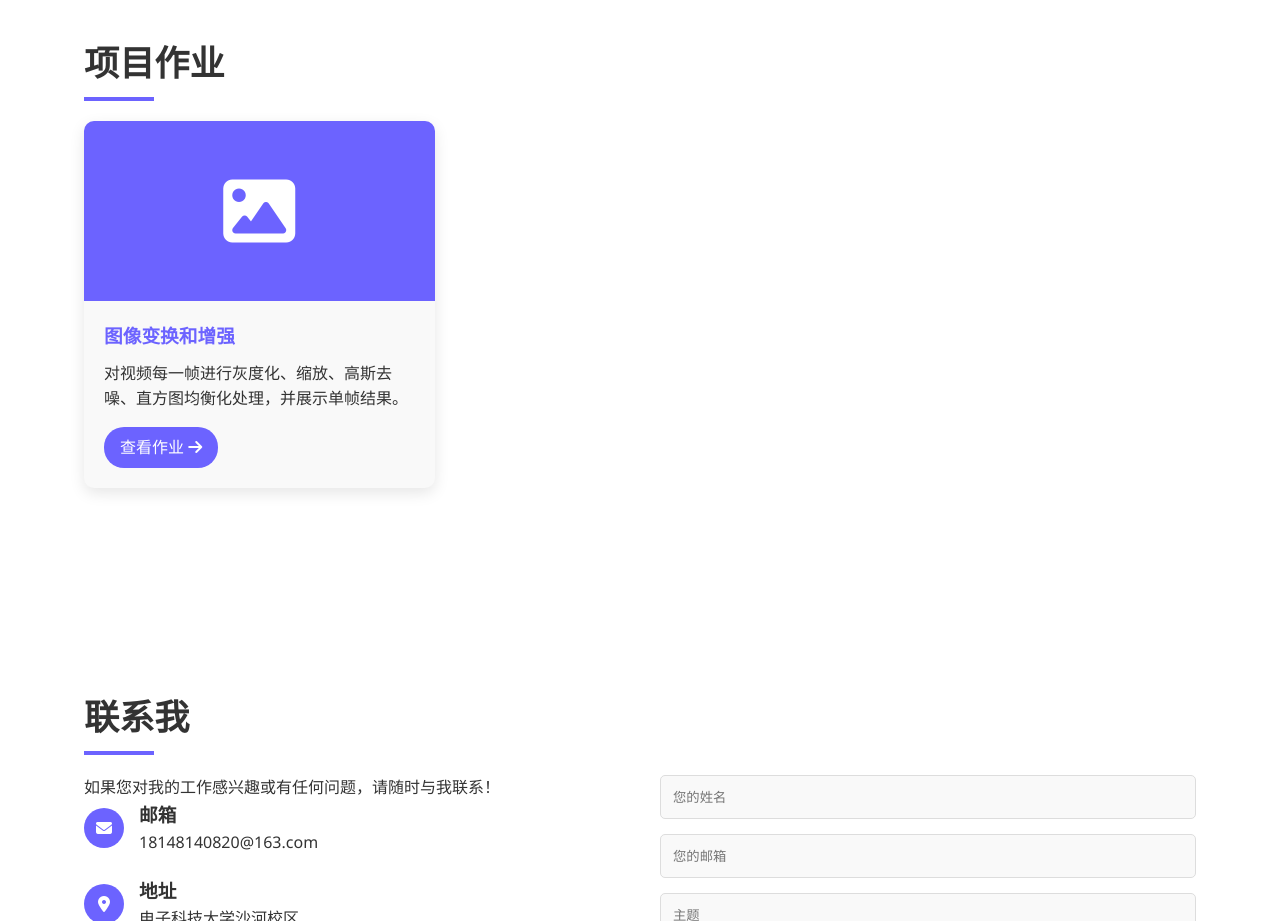
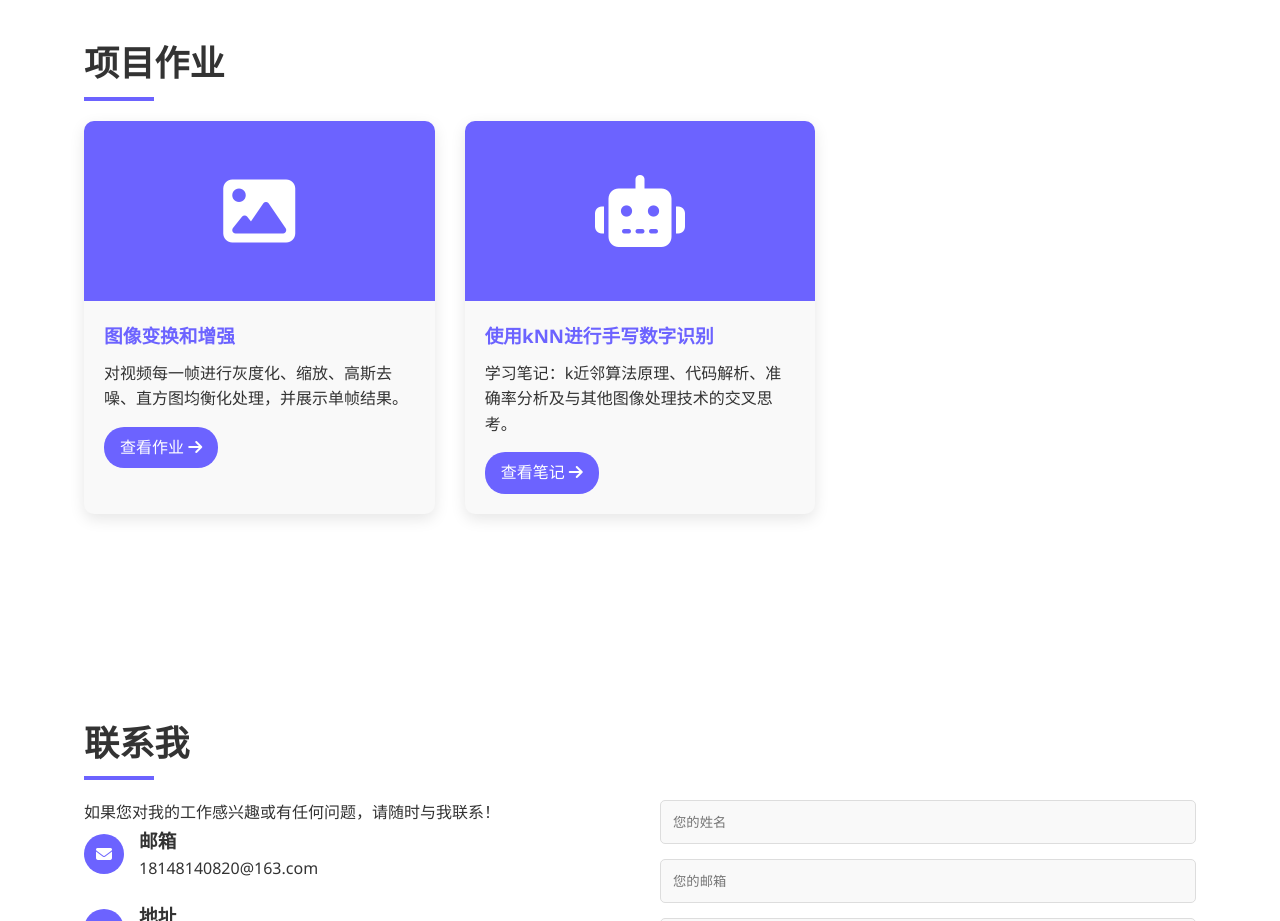
Before and after one commit to lucky-money-account/lucky-money-account.github.io, a plain HTML site: page index.html in a window 1280 px wide. Shown: the part 3460-4381 px from the top of the page. Drawn offline with Linux system fonts and the light colour scheme.

Commit message:
Add project cards for image processing and kNN notes

```diff
--- a/index.html
+++ b/index.html
@@ -821,6 +821,7 @@
                 <div class="projects">
                     <h2>项目作业</h2>
                    <div class="projects-grid">
+                        <!-- 第一个作业卡片（图像处理） -->
                         <div class="project-card">
                             <div class="project-img">
                                 <i class="fas fa-image fa-3x"></i>
@@ -828,12 +829,23 @@
                         <div class="project-info">
                             <h3>图像变换和增强</h3>
                             <p>对视频每一帧进行灰度化、缩放、高斯去噪、直方图均衡化处理，并展示单帧结果。</p>
-                                <a href="https://github.com/lucky-money-account/repository_for_machine_learning/tree/PBLF-Image_Processing" target="_blank" class="project-link">
+                             <a href="https://github.com/lucky-money-account/repository_for_machine_learning/tree/PBLF-Image_Processing/video_processing.ipynb" target="_blank" class="project-link">
                                 查看作业 <i class="fas fa-arrow-right"></i>
                              </a>
                         </div>
                     </div>
-                        <!-- 可继续添加更多作业卡片 -->
+                    <!-- 第二个作业卡片（kNN学习笔记） -->
+                    <div class="project-card">
+                        <div class="project-img">
+                            <i class="fas fa-robot fa-3x"></i>
+                        </div>
+                        <div class="project-info">
+                            <h3>使用kNN进行手写数字识别</h3>
+                            <p>学习笔记：k近邻算法原理、代码解析、准确率分析及与其他图像处理技术的交叉思考。</p>
+                            <a href="https://github.com/lucky-money-account/repository_for_machine_learning/tree/kNN/learning_notes.md" target="_blank" class="project-link">
+                                查看笔记 <i class="fas fa-arrow-right"></i>
+                            </a>
+                        </div>
                     </div>
                 </div>
             </div>
```
Lines whose indentation alone changed are shown as unchanged.
